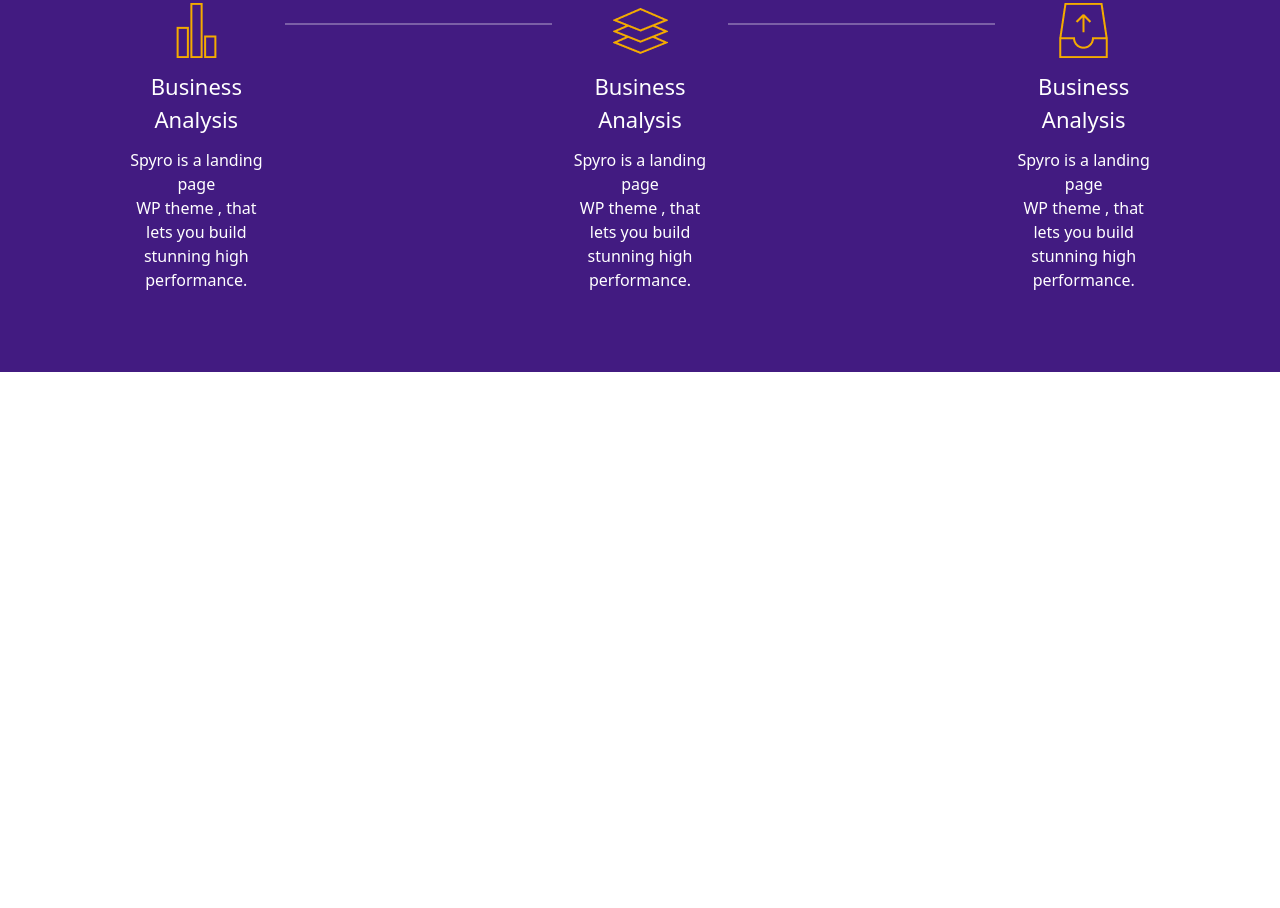
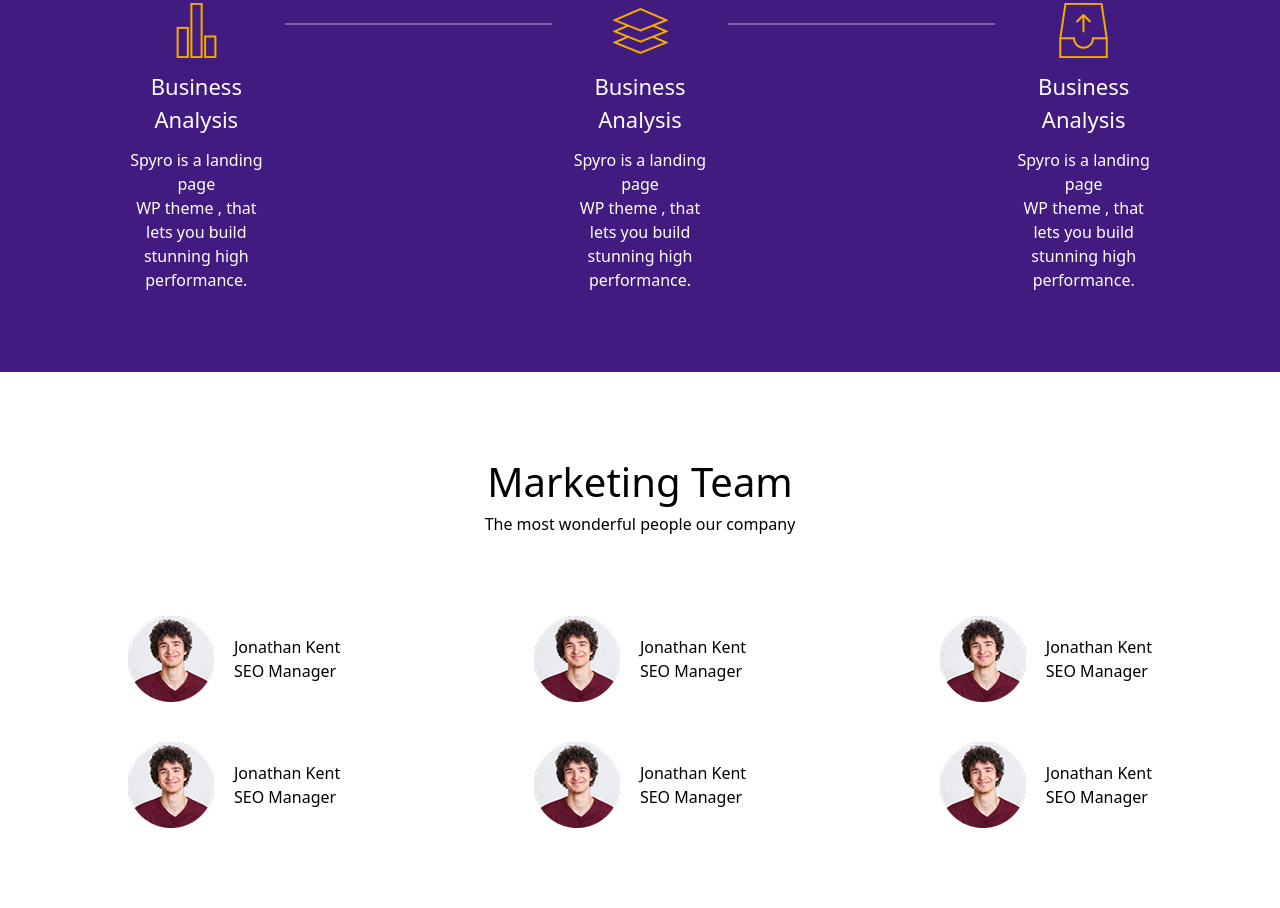
Before and after one commit to Dodikhudoev-Ahmad/hometask-fot-21.01.26, a website: page src/index.html in a window 1280 px wide. Shown: the part 4175-5083 px from the top of the page. Before the commit the page ends 4547 px from the top, so only its background shows below. Drawn offline with nearby package versions, Linux system fonts and the light colour scheme; files that its build step writes are made by us from their sources.

Commit message:
Marketing Team

```diff
--- a/src/index.html
+++ b/src/index.html
@@ -221,6 +221,56 @@
             </div>
         </section>
     </section>
+    <section class="max-w-[80%] m-auto py-20">
+        <h1 class="text-center text-[40px]">Marketing Team</h1>
+        <p class="text-center">The most wonderful people our company</p>
+        <div class="mt-20 flex justify-between">
+            <div class="flex items-center gap-5">
+                <img src="./assets/IMAGE (19) — копия 8.png" alt="">
+                <div>
+                    <p>Jonathan Kent</p>
+                    <p>SEO Manager</p>
+                </div>
+            </div>
+            <div class="flex items-center gap-5">
+                <img src="./assets/IMAGE (19) — копия 8.png" alt="">
+                <div>
+                    <p>Jonathan Kent</p>
+                    <p>SEO Manager</p>
+                </div>
+            </div>
+            <div class="flex items-center gap-5">
+                <img src="./assets/IMAGE (19) — копия 8.png" alt="">
+                <div>
+                    <p>Jonathan Kent</p>
+                    <p>SEO Manager</p>
+                </div>
+            </div>
+        </div>
+        <div class="mt-10 flex justify-between">
+            <div class="flex items-center gap-5">
+                <img src="./assets/IMAGE (19) — копия 8.png" alt="">
+                <div>
+                    <p>Jonathan Kent</p>
+                    <p>SEO Manager</p>
+                </div>
+            </div>
+            <div class="flex items-center gap-5">
+                <img src="./assets/IMAGE (19) — копия 8.png" alt="">
+                <div>
+                    <p>Jonathan Kent</p>
+                    <p>SEO Manager</p>
+                </div>
+            </div>
+            <div class="flex items-center gap-5">
+                <img src="./assets/IMAGE (19) — копия 8.png" alt="">
+                <div>
+                    <p>Jonathan Kent</p>
+                    <p>SEO Manager</p>
+                </div>
+            </div>
+        </div>
+    </section>
 </body>
 
 </html>
```
Also changed, not shown: src/assets/IMAGE (19) — копия 8.png (added), 1 other file.
